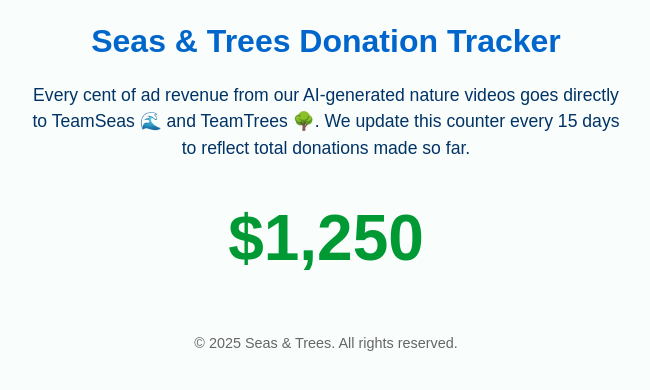
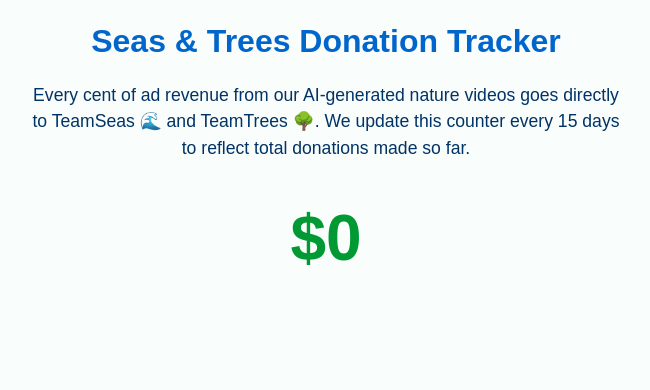
Before and after one commit to CharizardSuperFan/seas-trees-tracker, a plain HTML site: page index.html in a window 1280 px wide. Shown: the part 192-582 px from the top of the page, without its empty margins (314-964 px from the left). Drawn offline with Linux system fonts and the light colour scheme.

Commit message:
Update index.html

```diff
--- a/index.html
+++ b/index.html
@@ -52,10 +52,7 @@
         <h1>Seas & Trees Donation Tracker</h1>
         <p>Every cent of ad revenue from our AI-generated nature videos goes directly to TeamSeas 🌊 and TeamTrees 🌳.
            We update this counter every 15 days to reflect total donations made so far.</p>
-        <div class="counter">$1,250</div> <!-- CHANGE THIS NUMBER EVERY 15 DAYS -->
+        <div class="counter">$0</div> <!-- CHANGE THIS NUMBER EVERY 15 DAYS -->
     </main>
-    <footer>
-        &copy; 2025 Seas & Trees. All rights reserved.
-    </footer>
 </body>
 </html>
```
